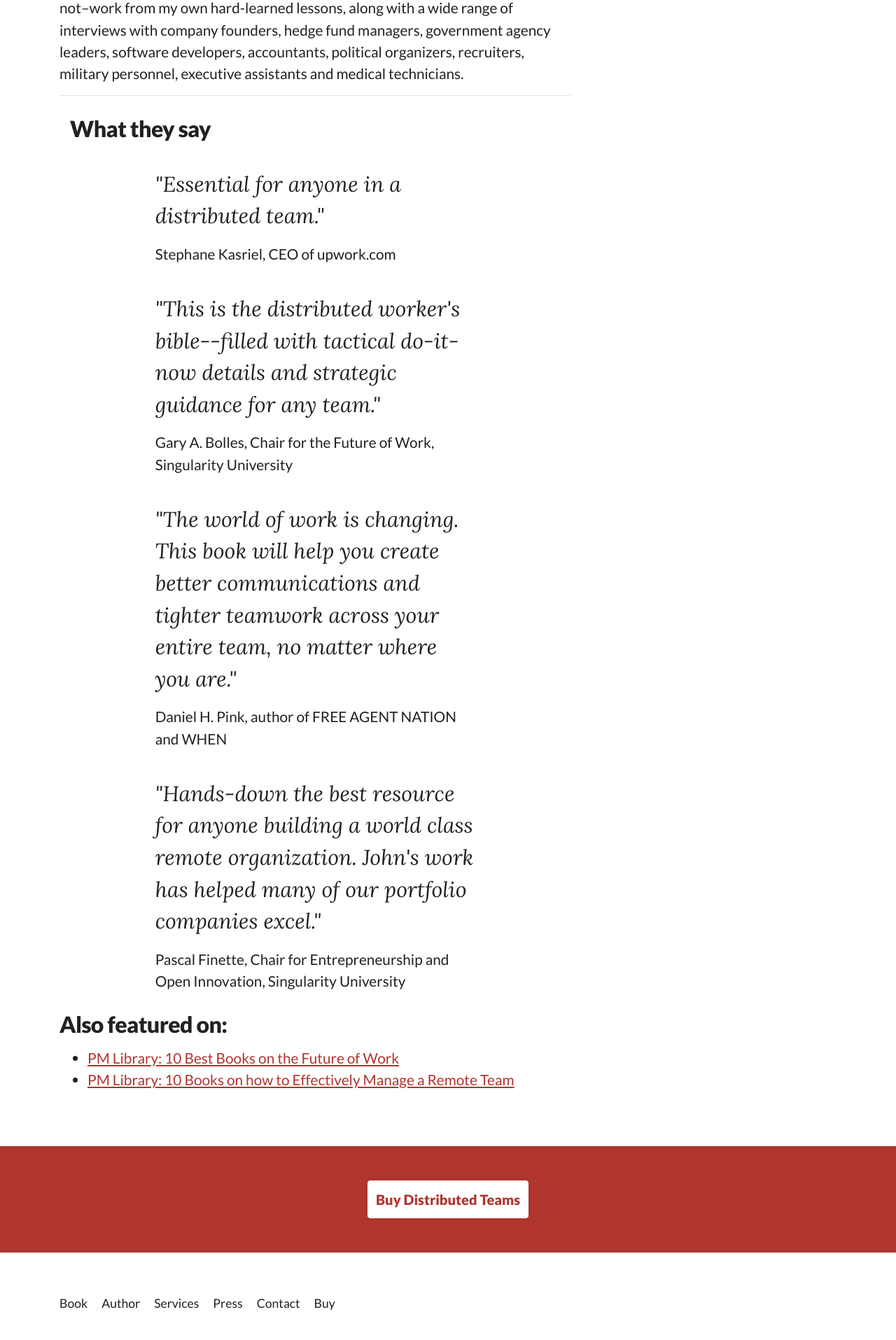
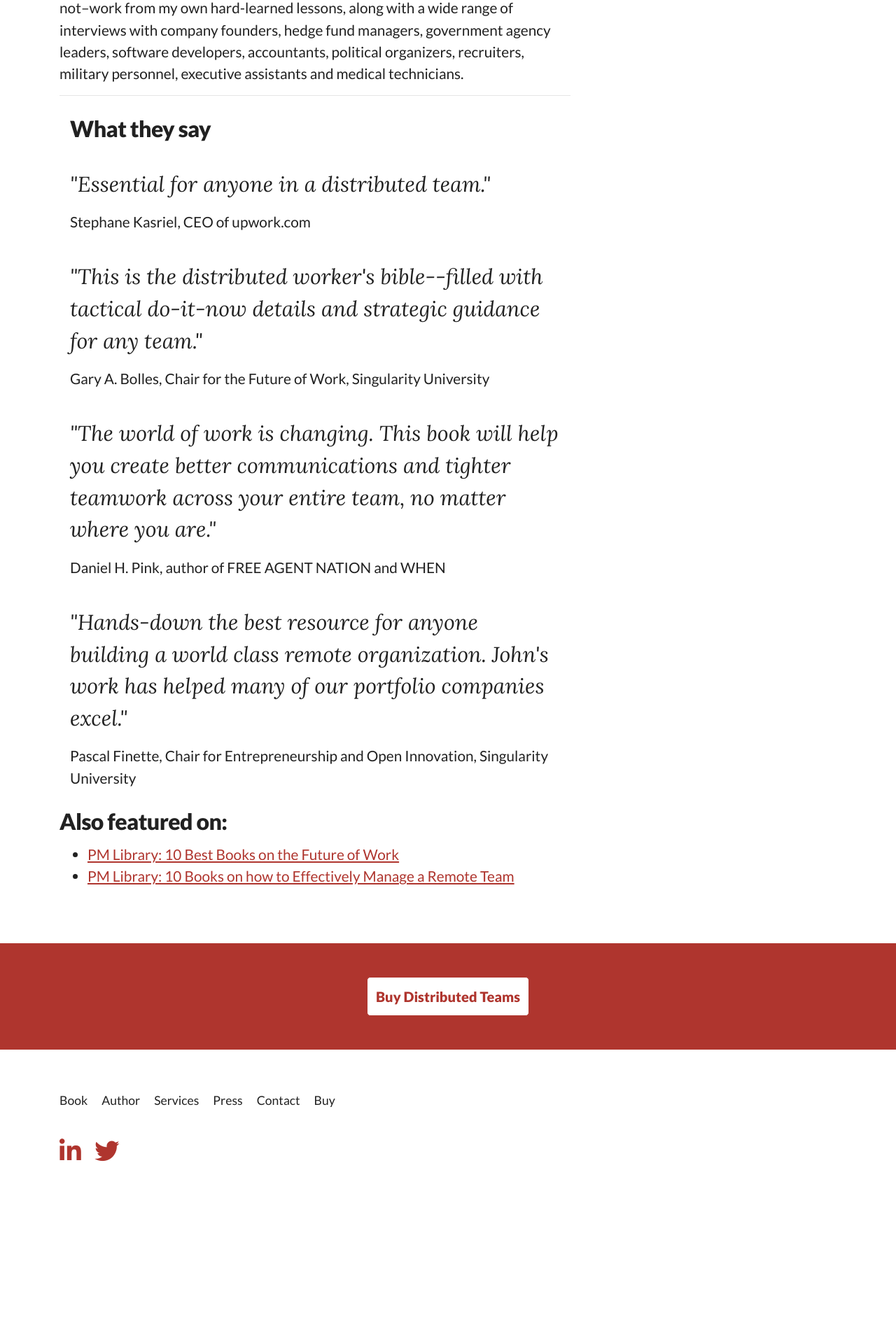
Before and after one commit to lukefretwell/distributed-teams, a Jekyll site: the page built from _pages/book.md, in a window 1280 px wide. Shown: the part 796-2711 px from the top of the page at 70% size. Built offline with Jekyll 4.4.1, drawn with Linux system fonts in a browser that asks for light colours; nearby versions of some CDN libraries; after the commit the page ends 2502 px from its top, so only the background shows below that.

Commit message:
Update book.md

```diff
--- a/_pages/book.md
+++ b/_pages/book.md
@@ -25,15 +25,11 @@
             </div>
         </div>
         <div class="row">
-            <div class="col-md-2">
-            </div>
-            <div class="col-md-8">
+            <div class="col-md-12">
                 {% for item in site.data.quotes.docs %}
                 <p class="lead">"{{ item.quote }}"</p>
                 <p>{{ item.name }}</p>
                 {% endfor %}
-            </div>
-            <div class="col-md-2">
             </div>
         </div>
     </div>
```
